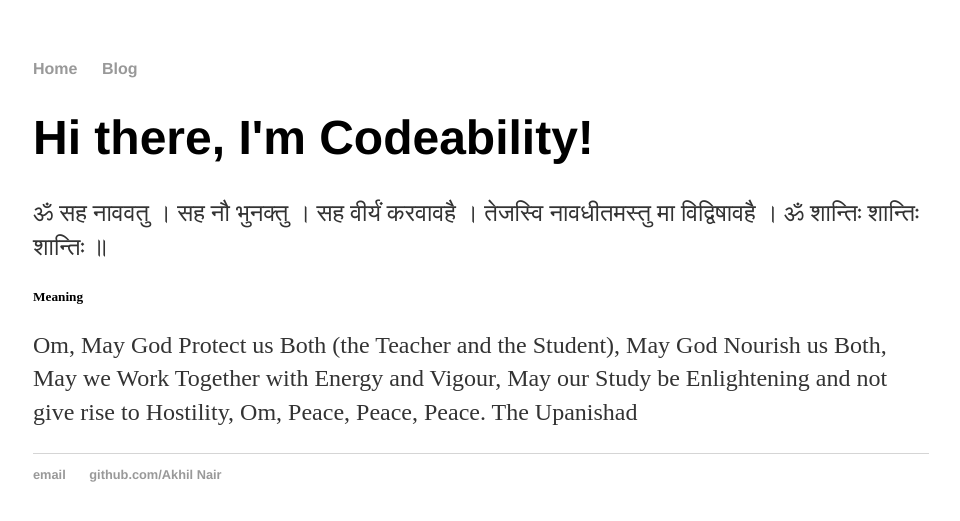
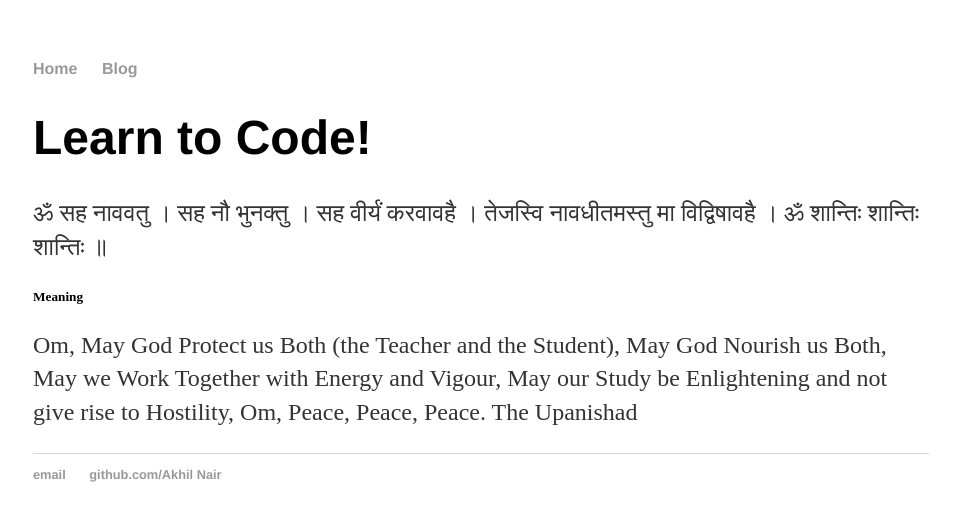
Before and after one commit to akhiln007/web-repo, a Jekyll site: the page built from index.html, in a window 1280 px wide. Shown: the top 521 px of the page, without its empty margins (159-1119 px from the left). Built offline with Jekyll 4.4.1, drawn with Linux system fonts in a browser that asks for light colours.

Commit message:
title change

```diff
--- a/index.html
+++ b/index.html
@@ -3,7 +3,7 @@ layout: default
 title: Codeability, The ability to learn coding
 ---
     		<div class="blurb">
-        		<h1>Hi there, I'm Codeability!</h1>
+        		<h1>Learn to Code!</h1>
 				<p>ॐ सह नाववतु ।
 				   सह नौ भुनक्तु ।
 				   सह वीर्यं करवावहै ।
```
